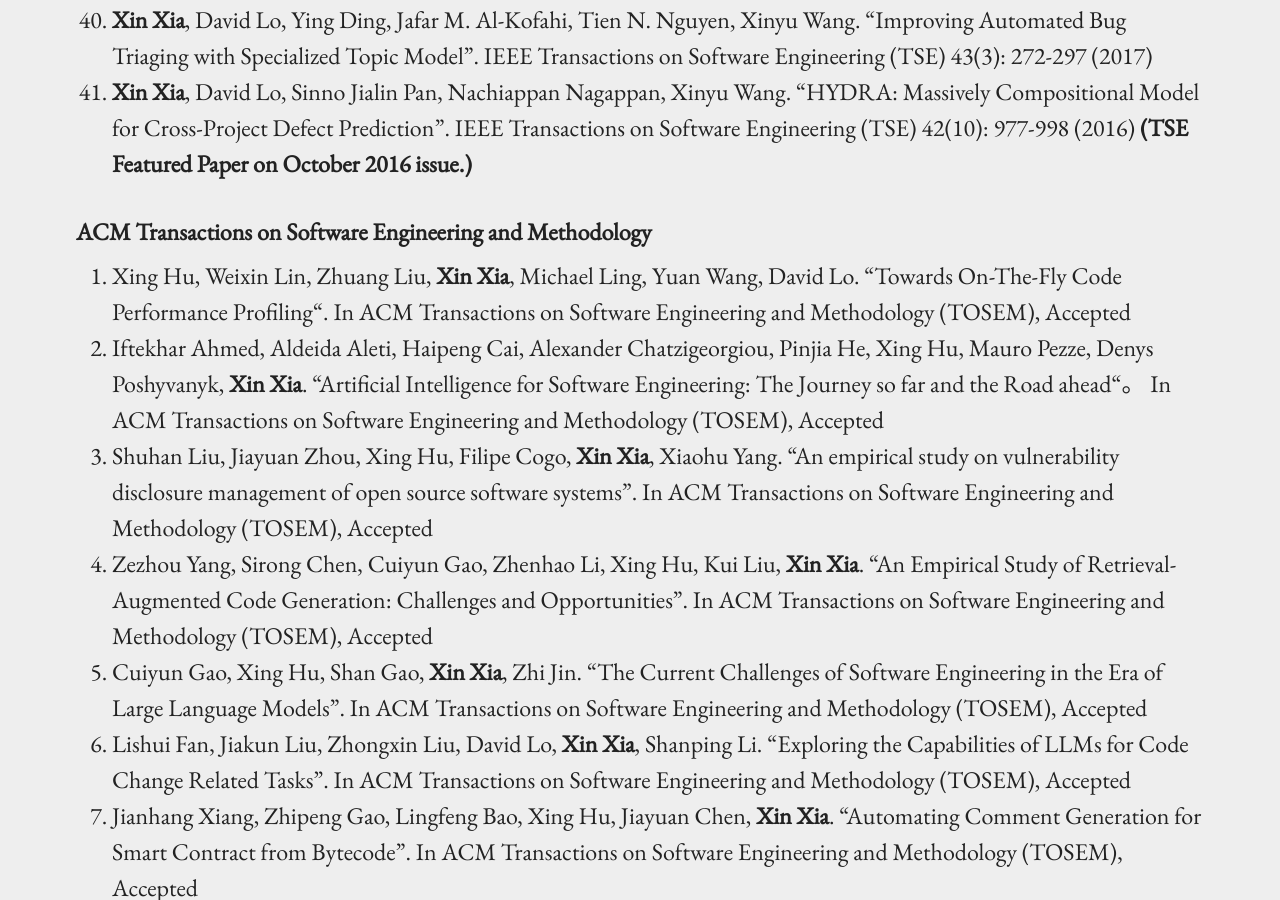
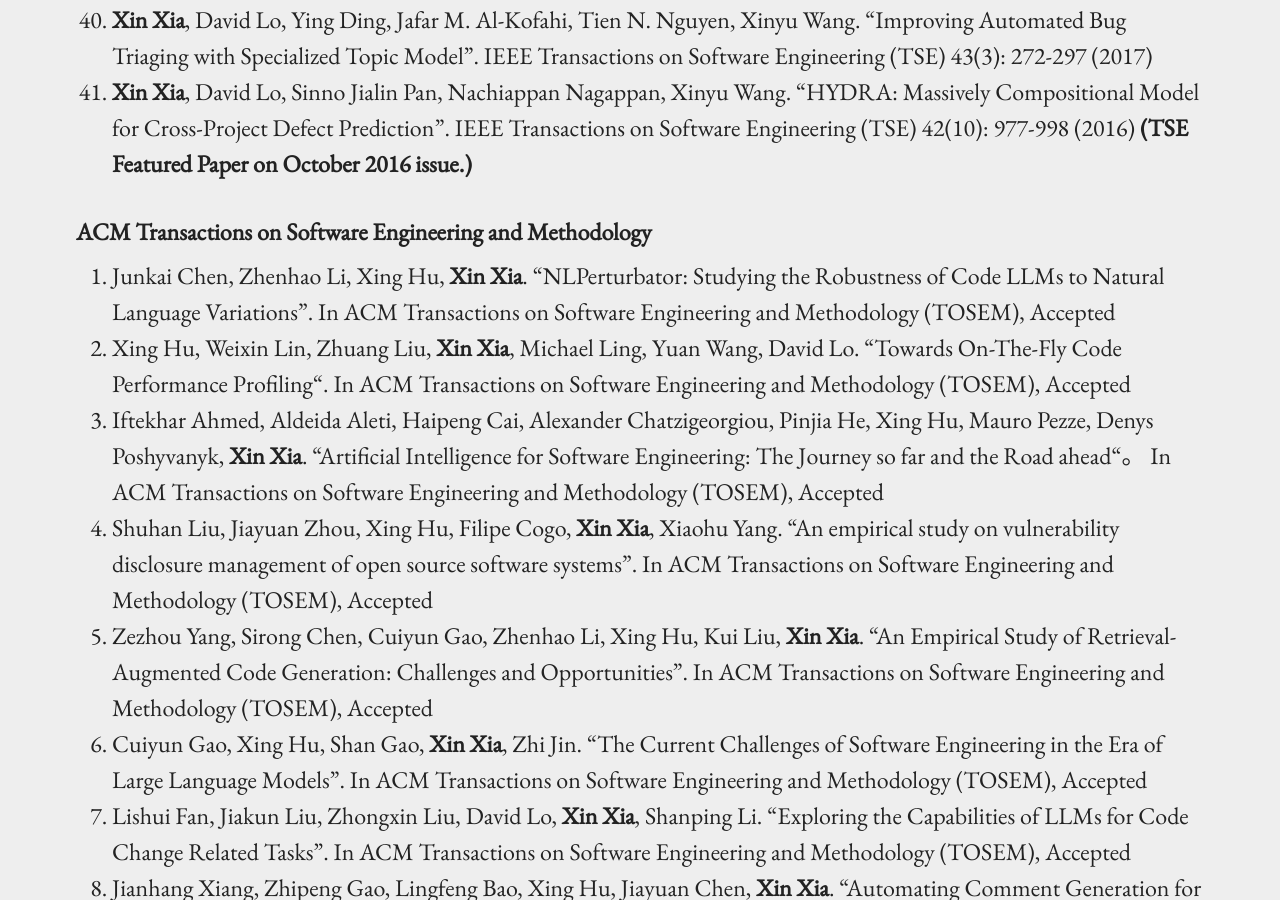
Before and after one commit to xin-xia/xin-xia.github.io, a Jekyll site: the page built from index.md, in a window 1280 px wide and 900 px high, scrolled down 4860 px. Built offline with Jekyll 4.4.1, drawn with Linux system fonts in a browser that asks for light colours.

Commit message:
Update index.md

```diff
--- a/index.md
+++ b/index.md
@@ -85,6 +85,7 @@ Case Study of Code Clone Detection and Defect Prediction". IEEE Transactions on
  <strong>(TSE Featured Paper on October 2016 issue.)</strong>     <br />
 
 #### ACM Transactions on Software Engineering and Methodology
+1. Junkai Chen, Zhenhao Li, Xing Hu,  <strong>Xin Xia</strong>. "NLPerturbator: Studying the Robustness of Code LLMs to Natural Language Variations". In ACM Transactions on Software Engineering and Methodology (TOSEM), Accepted <br />
 1.  Xing Hu, Weixin Lin, Zhuang Liu, <strong>Xin Xia</strong>, Michael Ling, Yuan Wang, David Lo. "Towards On-The-Fly Code Performance Profiling“. In ACM Transactions on Software Engineering and Methodology (TOSEM), Accepted <br />
 1.  Iftekhar Ahmed, Aldeida Aleti, Haipeng Cai, Alexander Chatzigeorgiou, Pinjia He, Xing Hu, Mauro Pezze, Denys Poshyvanyk, <strong>Xin Xia</strong>.  “Artificial Intelligence for Software Engineering: The Journey so far and the Road ahead“。 In ACM Transactions on Software Engineering and Methodology (TOSEM), Accepted <br />
 1.  Shuhan Liu, Jiayuan Zhou, Xing Hu, Filipe Cogo, <strong>Xin Xia</strong>, Xiaohu Yang. "An empirical study on vulnerability disclosure management of open source software systems". In ACM Transactions on Software Engineering and Methodology (TOSEM), Accepted <br />
```
